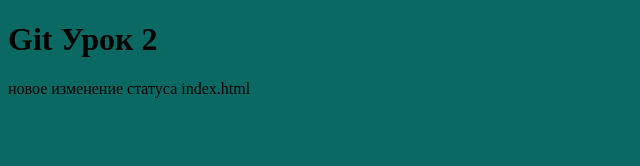
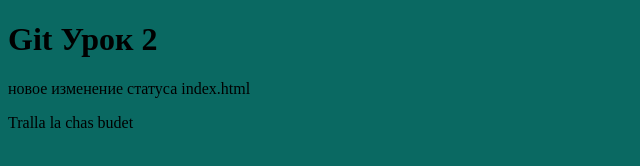
Before and after one commit to makcwer/site, a plain HTML site: page index.html in a window 1280 px wide. Shown: the whole page, without its empty margins (0-640 px from the left). Drawn offline with Linux system fonts and the light colour scheme.

Commit message:
second commit

```diff
--- a/index.html
+++ b/index.html
@@ -1,5 +1,5 @@
 <!DOCTYPE html>
-<html lang = "eu">
+<html lang="eu">
     <head>
         <meta charset="UTF-8">
         <title>Document</title>
@@ -8,6 +8,7 @@
     <body>
       <h1>Git Урок 2</h1>
         <p>новое изменение статуса index.html</p>
+        <p>Tralla la chas budet</p>
     </body>
 
 </html>
```
